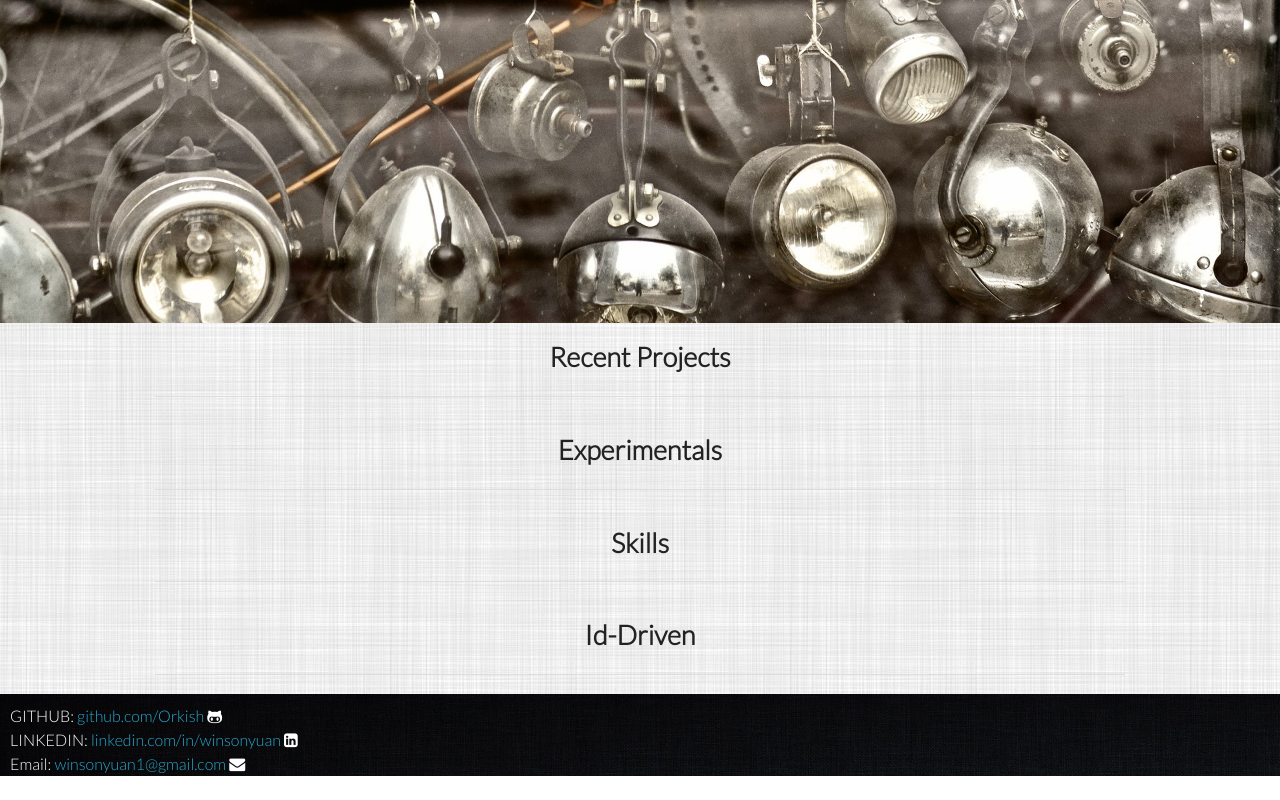
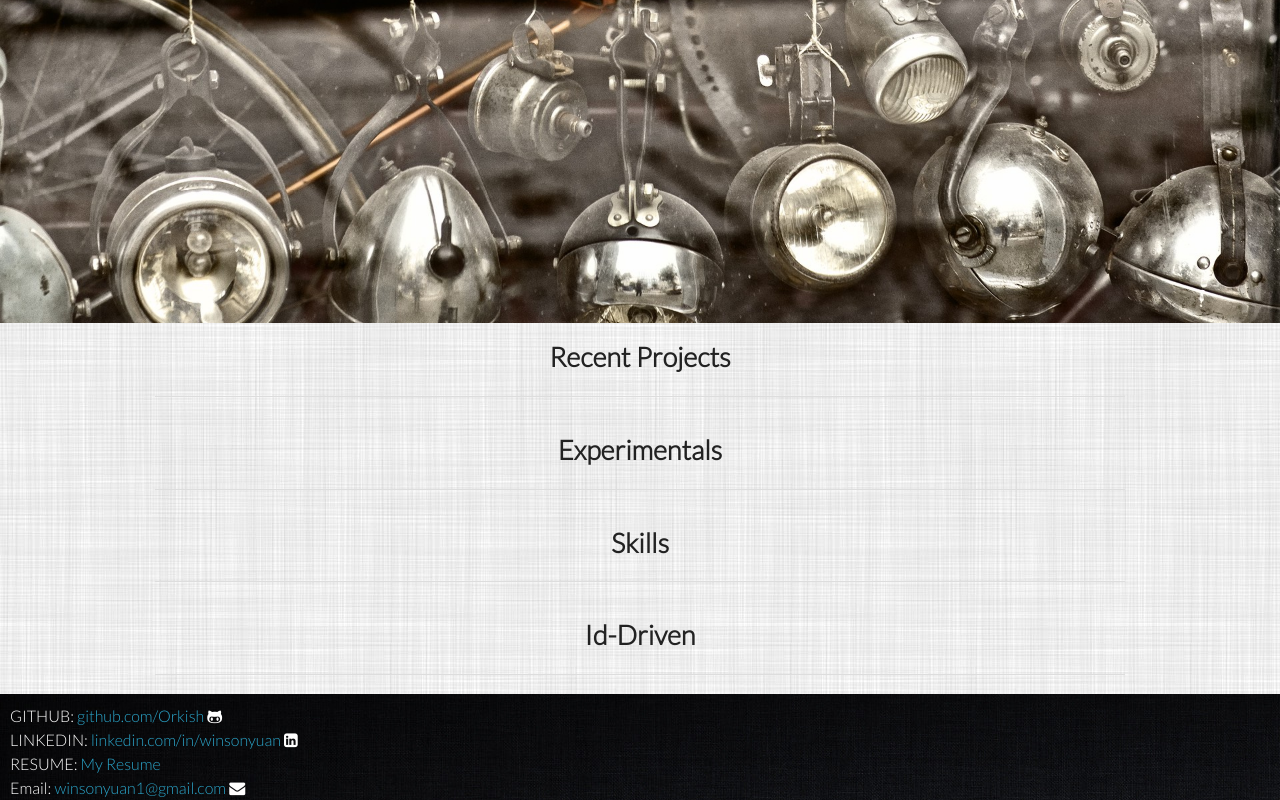
Before and after one commit to Orkish/Orkish.github.io, a plain HTML site: page index.html in a window 1280 px wide. Shown: the part 307-1107 px from the top of the page. Before the commit the page ends 1083 px from the top, so only its background shows below. Drawn offline with Linux system fonts and the light colour scheme.

Commit message:
updated resume tab

```diff
--- a/index.html
+++ b/index.html
@@ -177,6 +177,7 @@
     <div class="contacts">
       GITHUB: <a href="https://github.com/Orkish">github.com/Orkish</a> <i class="fa fa-github-alt"></i> <br />
       LINKEDIN: <a href="http://linkedin.com/in/winsonyuan">linkedin.com/in/winsonyuan</a> <i class="fa fa-linkedin-square"></i><br />
+      RESUME: <a href="/WinsonYuan_Resume.pdf">My Resume</a><br />
       Email: <a href="#">winsonyuan1@gmail.com</a> <i class="fa fa-envelope"></i>
     </div>
   </div>
```
Also changed, not shown: 1 other file.
